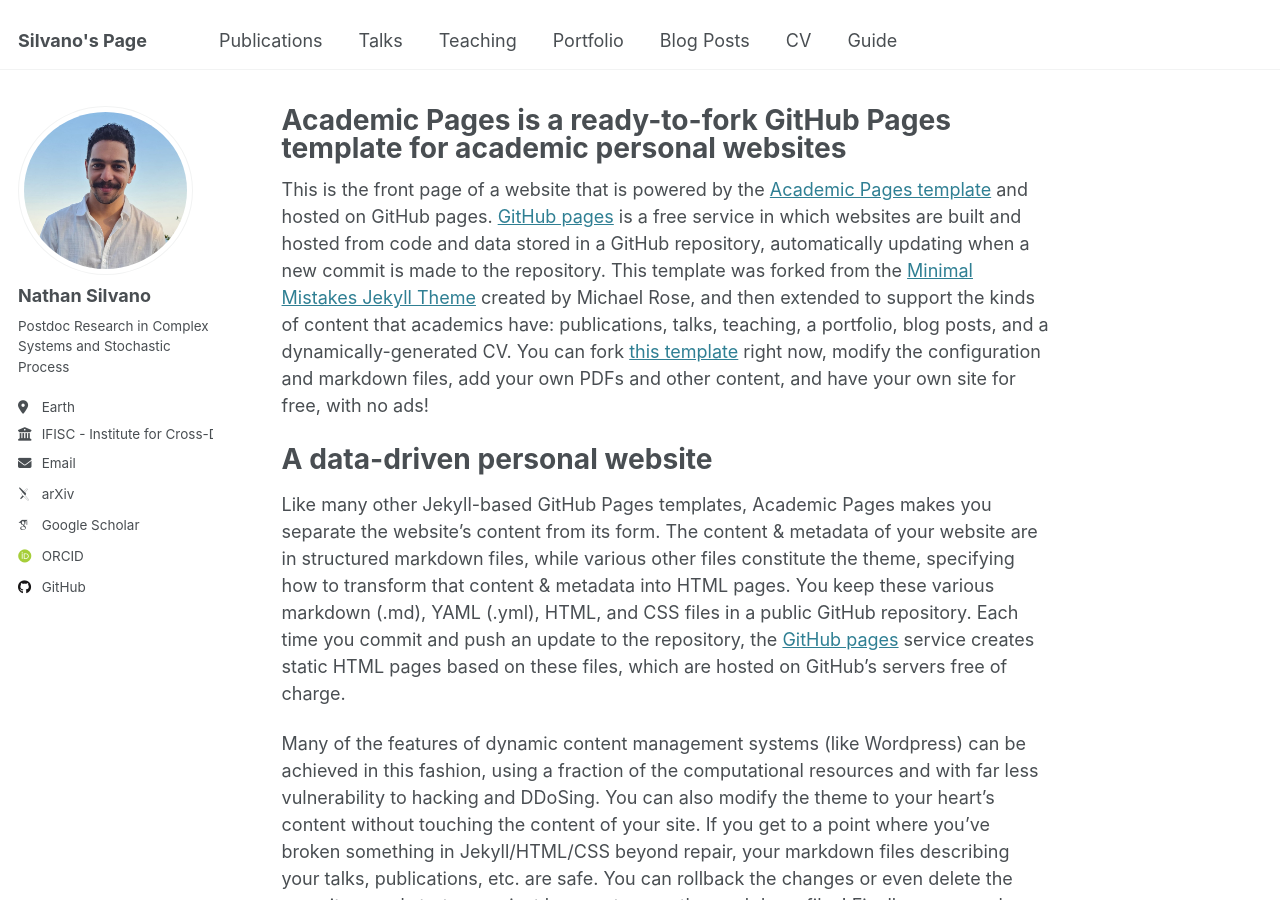
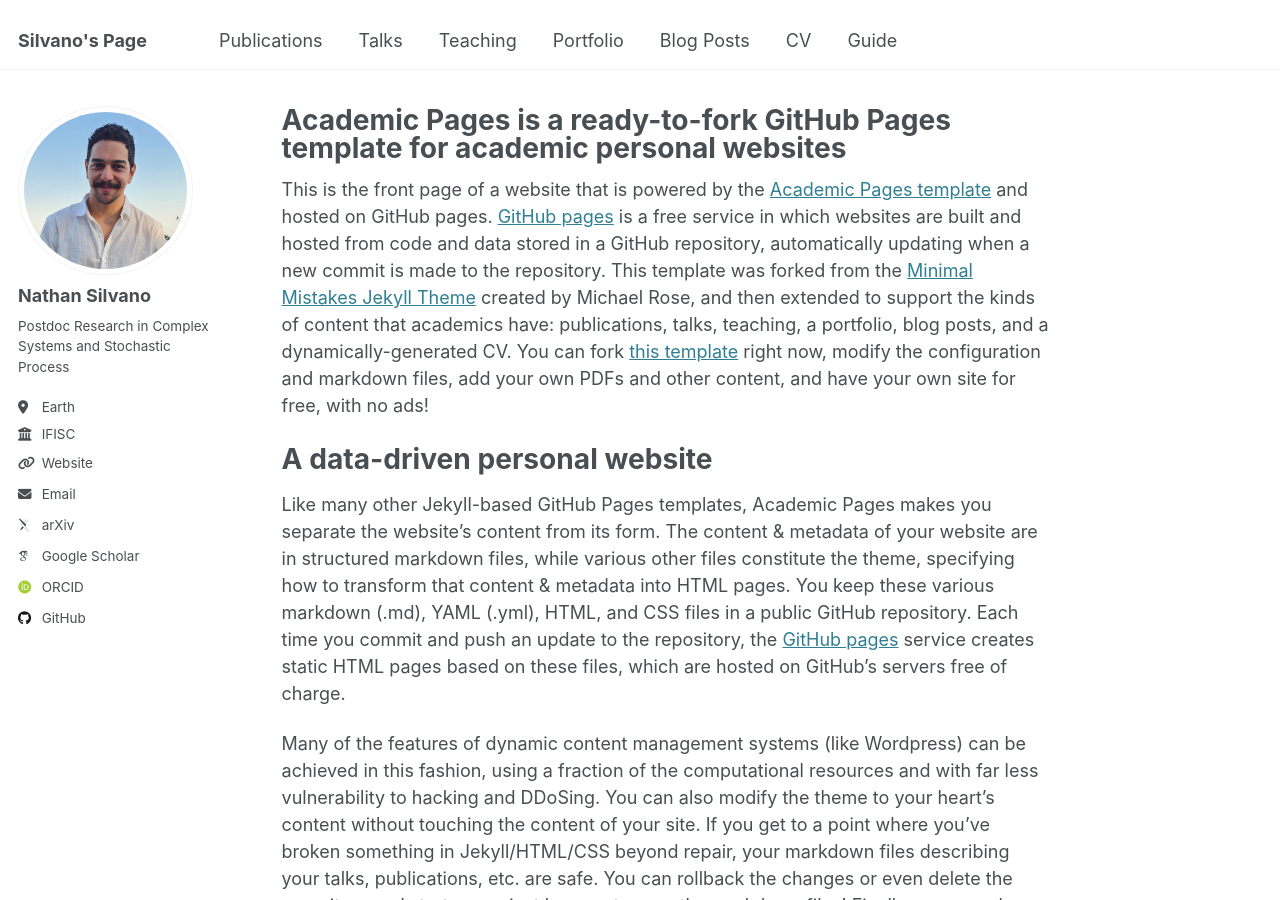
Before and after one commit to Jaegg3rNat/Jaegg3rNat.github.io, a Jekyll site: the page built from _pages/about.md, in a window 1280 px wide and 900 px high. Built offline with Jekyll 4.4.1, drawn with Linux system fonts in a browser that asks for light colours; some web fonts are replaced.

Commit message:
Update _config.yml

```diff
--- a/_config.yml
+++ b/_config.yml
@@ -27,8 +27,8 @@
   pronouns         : # example: "she/her"
   bio              : "Postdoc Research in Complex Systems and Stochastic Process"
   location         : "Earth"
-  employer         : "IFISC - Institute for Cross-Disciplinary Physics and Complex Systems"
-  uri              : # URL
+  employer         : "IFISC"
+  uri              : "https://ifisc.uib-csic.es/en/people/nathan-silvano/"
   email            : "nathanosilvano@gmail.com"
 
   # Academic websites
```
